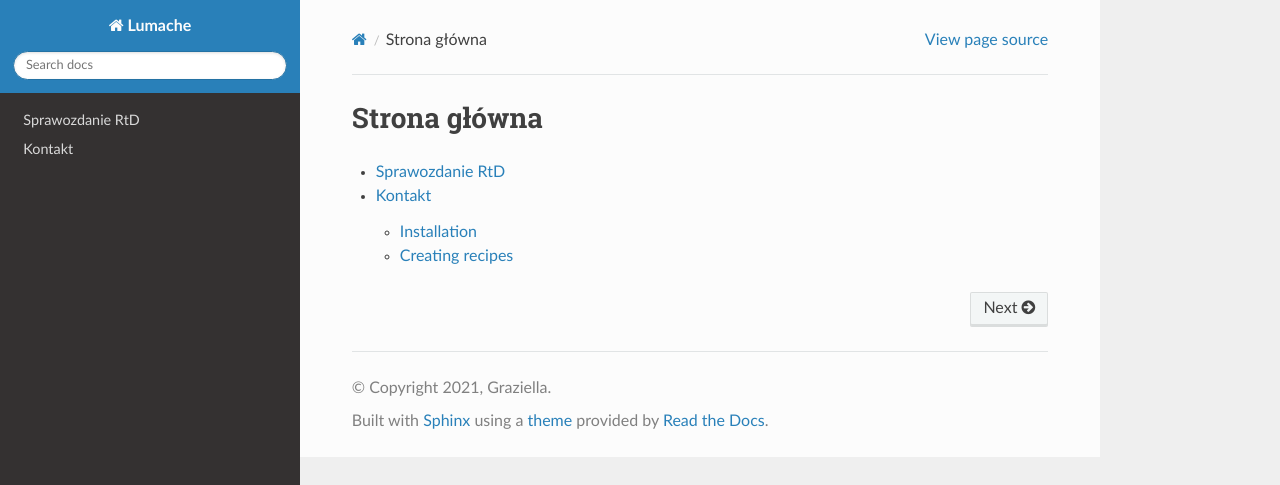
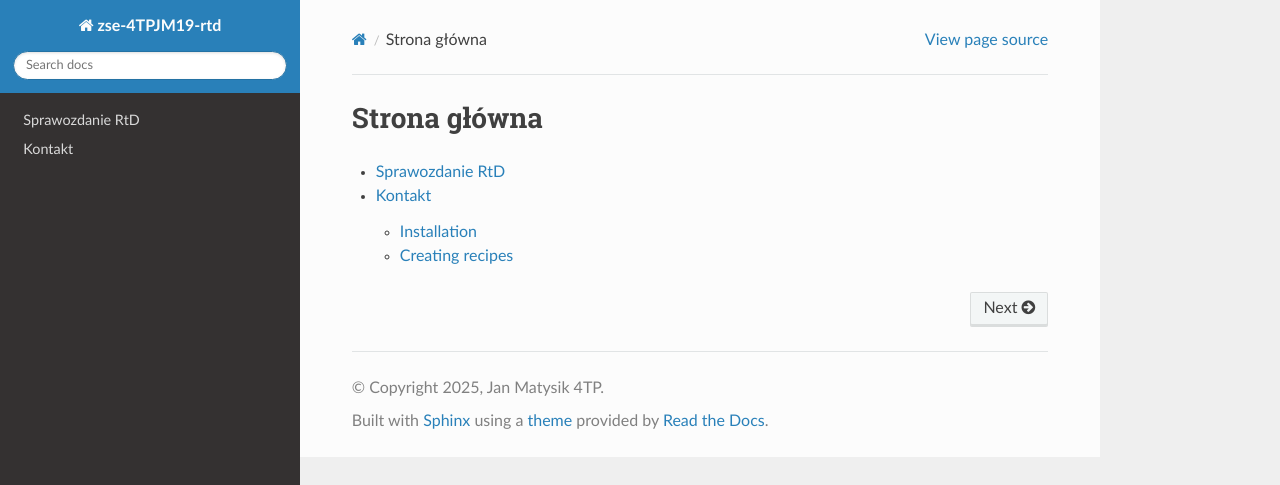
Before and after one commit to JanMatysik19/ReadTheDocsRst, a Sphinx documentation site: the page built from docs/source/index.rst, in a window 1280 px wide. Shown: the top 485 px of the page. Built offline with Sphinx 7.4.7 and the Read the Docs theme 3.1.0, drawn with Linux system fonts in a browser that asks for light colours; pages that are not in the unit, such as notebooks, are missing from menus.

Commit message:
Update project information in conf.py

```diff
--- a/docs/source/conf.py
+++ b/docs/source/conf.py
@@ -2,9 +2,9 @@
 
 # -- Project information
 
-project = 'Lumache'
-copyright = '2021, Graziella'
-author = 'Graziella'
+project = 'zse-4TPJM19-rtd'
+copyright = '2025, Jan Matysik 4TP'
+author = 'Jan Matysik'
 
 release = '0.1'
 version = '0.1.0'
```
